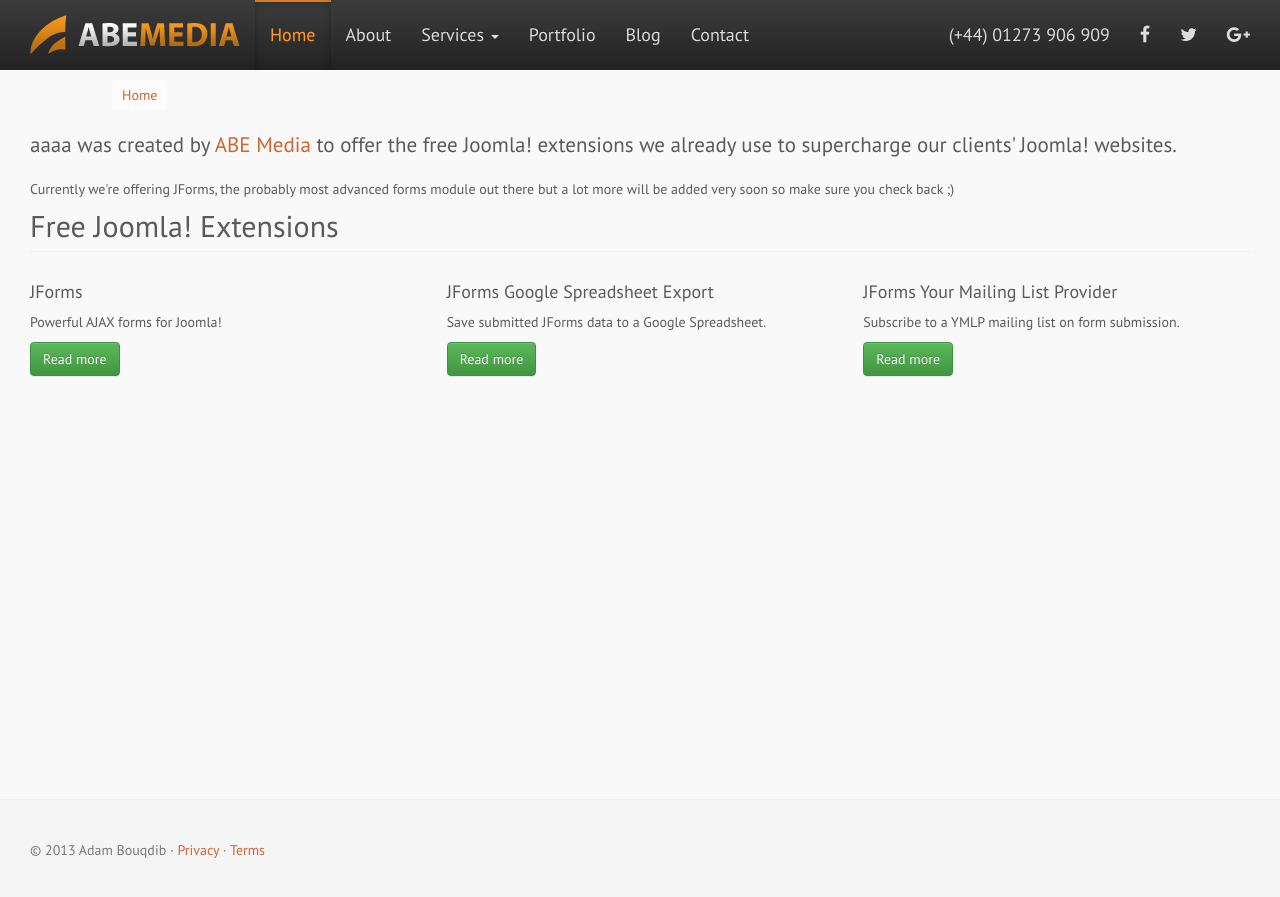
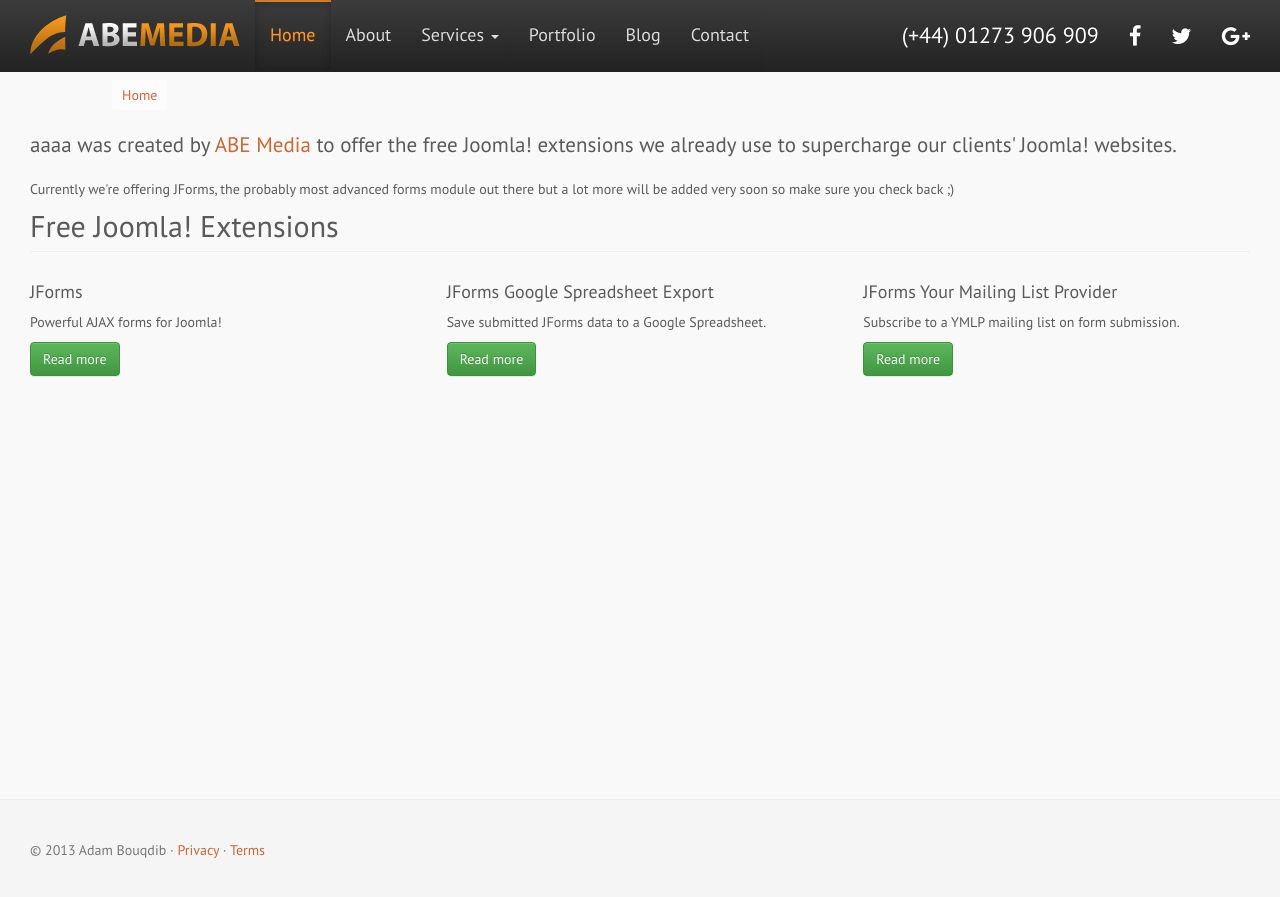
Before and after one commit to abemedia/abemedia.github.io, a Jekyll site: the page built from index.html, in a window 1280 px wide. Shown: the top 897 px of the page. Built offline with Jekyll 4.4.1, drawn with Linux system fonts in a browser that asks for light colours; nearby versions of some CDN libraries.

Commit message:
Update style.css

```diff
--- a/css/style.css
+++ b/css/style.css
@@ -85,13 +85,14 @@
 .navbar-brand img {
 	height:30px;
 }
-.navbar-right, .navbar-inverse .navbar-collapse {
-	padding-right: 0;
-}
-.navbar .navbar-right a {
+.navbar .navbar-right>li>a {
 	color:#fff;
 	font-size: 22px;
-	background:none;
+	background: none;
+}
+.navbar .navbar-right>li>a:hover {
+	color:#FF9833;
+	text-shadow: #6C3806 0px 1px 0px;
 }
 
 @media (min-width: 992px) {
```
